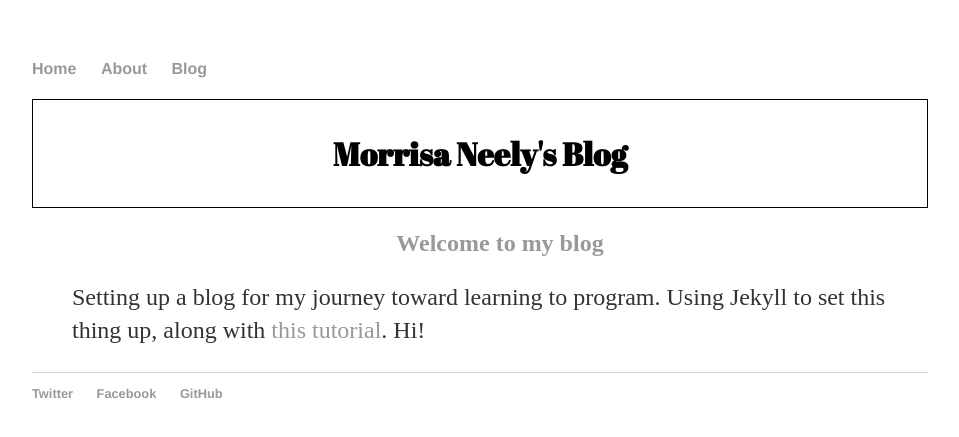
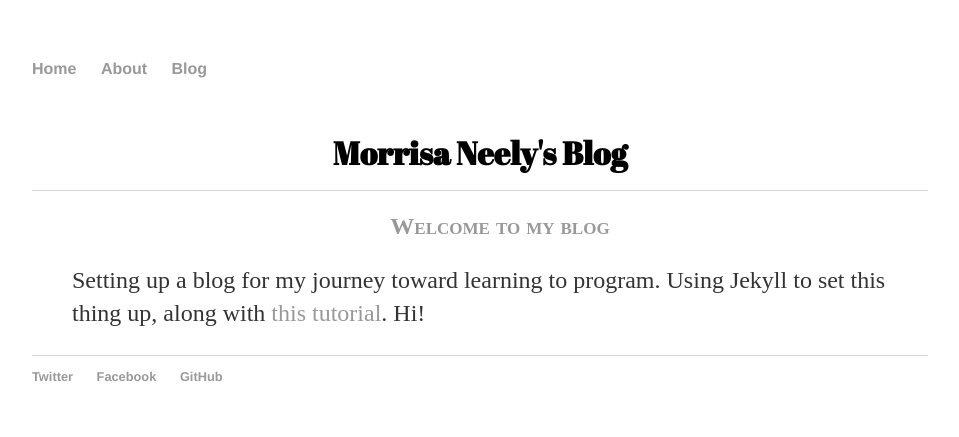
Before and after one commit to morrisa-n/morrisa-n.github.io, a Jekyll site: the page built from index.html, in a window 1280 px wide. Shown: the top 437 px of the page, without its empty margins (160-1119 px from the left). Built offline with Jekyll 4.4.1, drawn with Linux system fonts in a browser that asks for light colours.

Commit message:
CSS Changes

```diff
--- a/css/main.css
+++ b/css/main.css
@@ -20,8 +20,10 @@ h1, h2, h3, h4, h5, h6 {
 
 h1 {
     font-family: "Abril Fatface", Georgia, serif;
-    border: 1px solid black;
     padding: 1em;
+    font-size: 2em;
+    padding-bottom: .5em;
+    border-bottom: 1px solid #d5d5d5;
     }
 
 a {
@@ -56,3 +58,7 @@ ul.posts li {
 .excerpts li {
     list-style-type: none;
     }
+
+.title a {
+    font-variant: small-caps;
+    }
--- a/index.html
+++ b/index.html
@@ -9,7 +9,7 @@ title: Morrisa Neely's Blog
 <ul>
   {% for post in site.posts %}
     <li>
-      <h2><a href="{{ post.url }}">{{ post.title }}</a></h2>
+      <h2 class="title"><a href="{{ post.url }}">{{ post.title }}</a></h2>
       {{ post.excerpt }}
     </li>
   {% endfor %}
```
